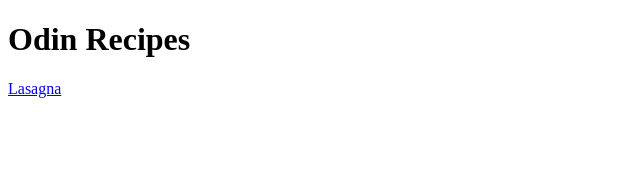
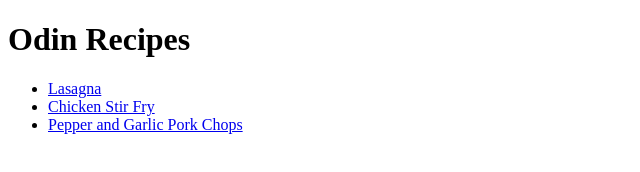
Before and after one commit to jruxtapose/odin-recipes, a plain HTML site: page index.html in a window 1280 px wide. Shown: the whole page, without its empty margins (0-640 px from the left). Drawn offline with Linux system fonts and the light colour scheme.

Commit message:
forgot to commit images and changes to index, adding now.

```diff
--- a/index.html
+++ b/index.html
@@ -6,6 +6,11 @@
 </head>
 <body>
     <h1>Odin Recipes</h1>
-    <a href="./recipes/lasagna.html">Lasagna</a>
+    <ul>
+        <li><a href="./recipes/lasagna.html" target="_blank">Lasagna</a></li>
+        <li><a href="./recipes/chicken-stir-fry.html" target="_blank">Chicken Stir Fry</a></li>
+        <li><a href="./recipes/pepper-and-garlic-pork-chops.html" target="_blank">Pepper and Garlic Pork Chops</a></li>
+    </ul>
+
 </body>
 </html>
```
Also changed, not shown: images/chicken-stir-fry.jpg (added), images/pepper-and-garlic-pork-chops.jpg (added).
